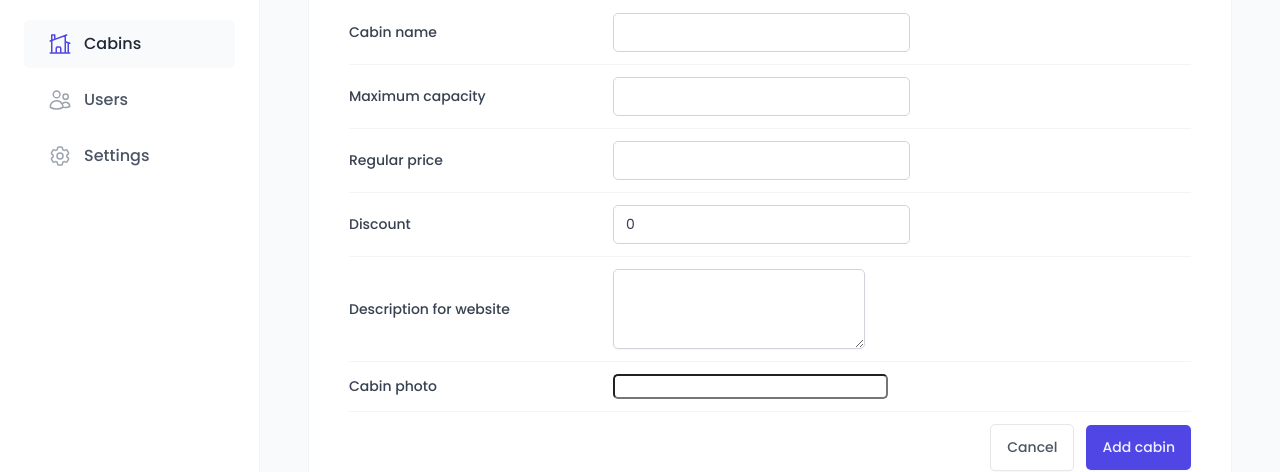
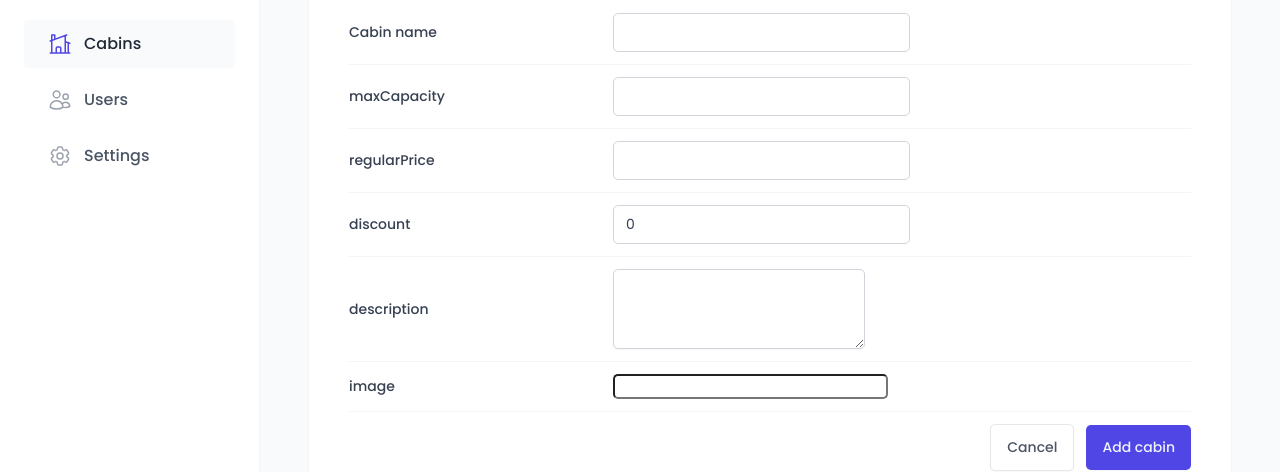
Before and after one commit to fengbanjiazhu/Wild-Oasis, a React (Vite) app: page /cabins in a window 1280 px wide. Both pictures are taken after a click on the button "Add new cabin". Shown: the part 259-731 px from the top of the page. Built offline with nearby package versions, Linux system fonts and the light colour scheme; no server answers; the database is empty; a web font is replaced by a local one.

Commit message:
add form validate

```diff
--- a/src/features/cabins/CreateCabinForm.jsx
+++ b/src/features/cabins/CreateCabinForm.jsx
@@ -5,13 +5,14 @@
 import Button from "../../ui/Button";
 import FileInput from "../../ui/FileInput";
 import Textarea from "../../ui/Textarea";
+import FormRow from "../../ui/FormRow";
 
 import { useMutation, useQueryClient } from "@tanstack/react-query";
 import { useForm } from "react-hook-form";
 import { createCabin } from "../../services/apiCabins";
 import { toast } from "react-hot-toast";
 
-const FormRow = styled.div`
+const FormRow2 = styled.div`
   display: grid;
   align-items: center;
   grid-template-columns: 24rem 1fr 1.2fr;
@@ -49,7 +50,8 @@
 
 function CreateCabinForm() {
   const queryClient = useQueryClient();
-  const { register, handleSubmit, reset } = useForm();
+  const { register, handleSubmit, reset, getValues, formState } = useForm();
+  const { errors } = formState;
 
   const { mutate, isLoading: isCreating } = useMutation({
     mutationFn: createCabin,
@@ -65,35 +67,75 @@
     mutate(data);
   }
 
+  function onError(errors) {
+    console.log("error", errors);
+  }
+
   return (
-    <Form onSubmit={handleSubmit(submitData)}>
-      <FormRow>
-        <Label htmlFor="name">Cabin name</Label>
-        <Input type="text" id="name" {...register("name")} />
+    <Form onSubmit={handleSubmit(submitData, onError)}>
+      <FormRow label="Cabin name" error={errors?.name?.message}>
+        <Input
+          type="text"
+          id="name"
+          {...register("name", {
+            required: "This filed is required",
+          })}
+        />
       </FormRow>
 
-      <FormRow>
-        <Label htmlFor="maxCapacity">Maximum capacity</Label>
-        <Input type="number" id="maxCapacity" {...register("maxCapacity")} />
+      <FormRow label="maxCapacity" error={errors?.maxCapacity?.message}>
+        <Input
+          type="number"
+          id="maxCapacity"
+          {...register("maxCapacity", {
+            required: "This filed is required",
+            min: {
+              value: 1,
+              message: "Capacity should be at least 1",
+            },
+          })}
+        />
       </FormRow>
 
-      <FormRow>
-        <Label htmlFor="regularPrice">Regular price</Label>
-        <Input type="number" id="regularPrice" {...register("regularPrice")} />
+      <FormRow label="regularPrice" error={errors?.regularPrice?.message}>
+        <Input
+          type="number"
+          id="regularPrice"
+          {...register("regularPrice", {
+            required: "This filed is required",
+            min: {
+              value: 1,
+              message: "Capacity should be at least 1",
+            },
+          })}
+        />
       </FormRow>
 
-      <FormRow>
-        <Label htmlFor="discount">Discount</Label>
-        <Input type="number" id="discount" {...register("discount")} defaultValue={0} />
+      <FormRow label="discount" error={errors?.discount?.message}>
+        <Input
+          type="number"
+          id="discount"
+          {...register("discount", {
+            required: "This filed is required",
+            validate: (value) =>
+              value <= getValues().regularPrice || "Discount should be less than regular price",
+          })}
+          defaultValue={0}
+        />
       </FormRow>
 
-      <FormRow>
-        <Label htmlFor="description">Description for website</Label>
-        <Textarea type="number" id="description" {...register("description")} defaultValue="" />
+      <FormRow label="description" error={errors?.description?.message}>
+        <Textarea
+          type="number"
+          id="description"
+          {...register("description", {
+            required: "This filed is required",
+          })}
+          defaultValue=""
+        />
       </FormRow>
 
-      <FormRow>
-        <Label htmlFor="image">Cabin photo</Label>
+      <FormRow label="image">
         <FileInput id="image" accept="image/*" />
       </FormRow>
 
--- a/src/ui/AppLayout.jsx
+++ b/src/ui/AppLayout.jsx
@@ -13,8 +13,8 @@
 
 const Main = styled.main`
   background-color: var(--color-grey-50);
-
   padding: 4rem 4.8rem 6.4rem;
+  overflow: scroll;
 `;
 
 const Container = styled.div`
--- /dev/null
+++ b/src/ui/FormRow.jsx
@@ -0,0 +1,51 @@
+import React from "react";
+import { styled } from "styled-components";
+
+const StyledFormRow = styled.div`
+  display: grid;
+  align-items: center;
+  grid-template-columns: 24rem 1fr 1.2fr;
+  gap: 2.4rem;
+
+  padding: 1.2rem 0;
+
+  &:first-child {
+    padding-top: 0;
+  }
+
+  &:last-child {
+    padding-bottom: 0;
+  }
+
+  &:not(:last-child) {
+    border-bottom: 1px solid var(--color-grey-100);
+  }
+
+  &:has(button) {
+    display: flex;
+    justify-content: flex-end;
+    gap: 1.2rem;
+  }
+`;
+
+const Label = styled.label`
+  font-weight: 500;
+`;
+
+const Error = styled.span`
+  font-size: 1.4rem;
+  color: var(--color-red-700);
+`;
+
+function FormRow({ label, error, children }) {
+  return (
+    <StyledFormRow>
+      {label && <Label htmlFor={children.props.id}>{label}</Label>}
+      {children}
+
+      {error && <Error>{error}</Error>}
+    </StyledFormRow>
+  );
+}
+
+export default FormRow;
```
